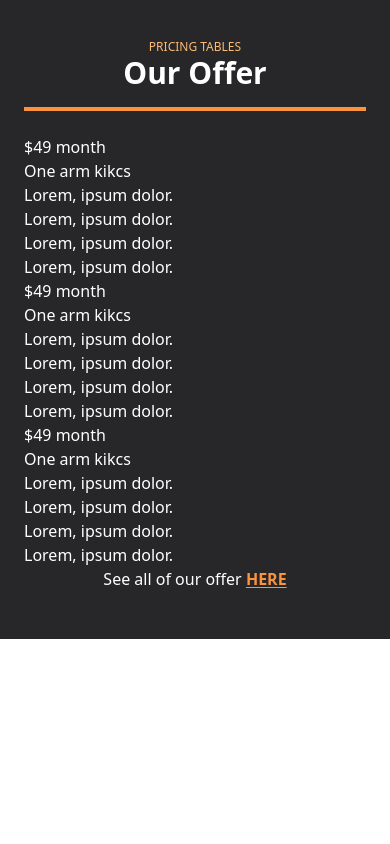
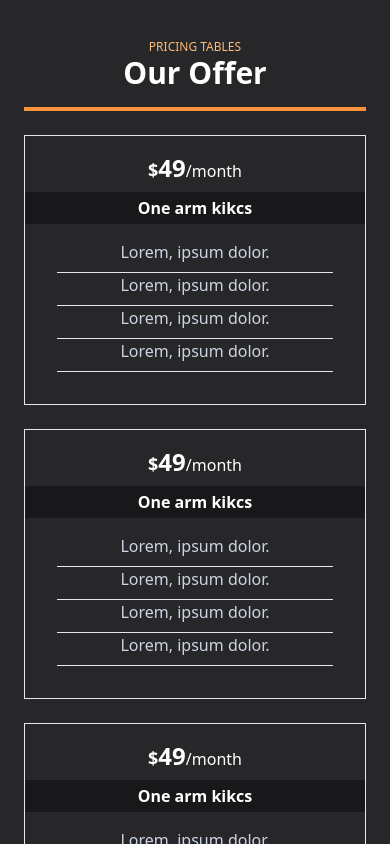
Before and after one commit to SoT03/gymbro, a Next.js app: page / in a window 390 px wide. Shown: the part 1620-2464 px from the top of the page. Before the commit the page ends 2259 px from the top, so only its background shows below. Built offline with nearby package versions, Linux system fonts and the light colour scheme.

Commit message:
created style for mobile devices for offer section

```diff
--- a/components/OfferCard.tsx
+++ b/components/OfferCard.tsx
@@ -1,17 +1,20 @@
 const OfferCard = () => {
 	return (
-		<div>
-			<div>
-				<p>
-					$49 <span>month</span>
+		<div className='border text-center py-4 my-6'>
+			<div className=''>
+				<p className='mb-2'>
+					<span className='font-bold  text-lg'>
+						$<span className='text-2xl'>49</span>
+					</span>
+					/month
 				</p>
-				<h3>One arm kikcs</h3>
+				<h3 className='bg-zinc-900 py-1 font-bold'>One arm kikcs</h3>
 			</div>
-			<div>
-				<p>Lorem, ipsum dolor.</p>
-				<p>Lorem, ipsum dolor.</p>
-				<p>Lorem, ipsum dolor.</p>
-				<p>Lorem, ipsum dolor.</p>
+			<div className='px-8 py-4 text-slate-300'>
+				<p className='border-b border-slate-200 pb-2'>Lorem, ipsum dolor.</p>
+				<p className='border-b border-slate-200 pb-2'>Lorem, ipsum dolor.</p>
+				<p className='border-b border-slate-200 pb-2'>Lorem, ipsum dolor.</p>
+				<p className='border-b border-slate-200 pb-2'>Lorem, ipsum dolor.</p>
 			</div>
 		</div>
 	);
```
